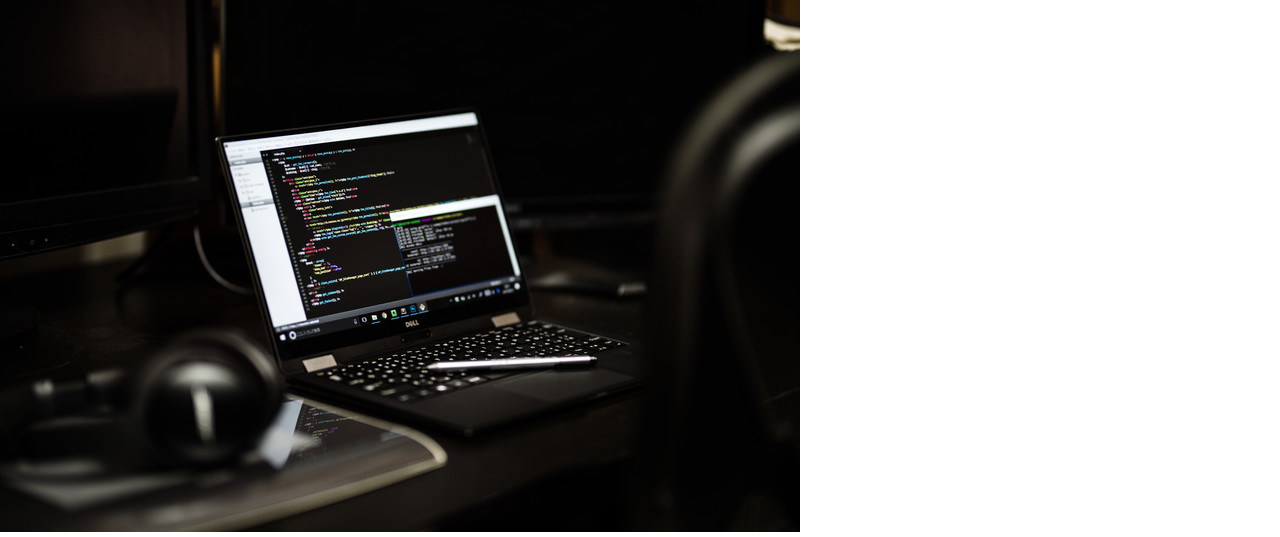
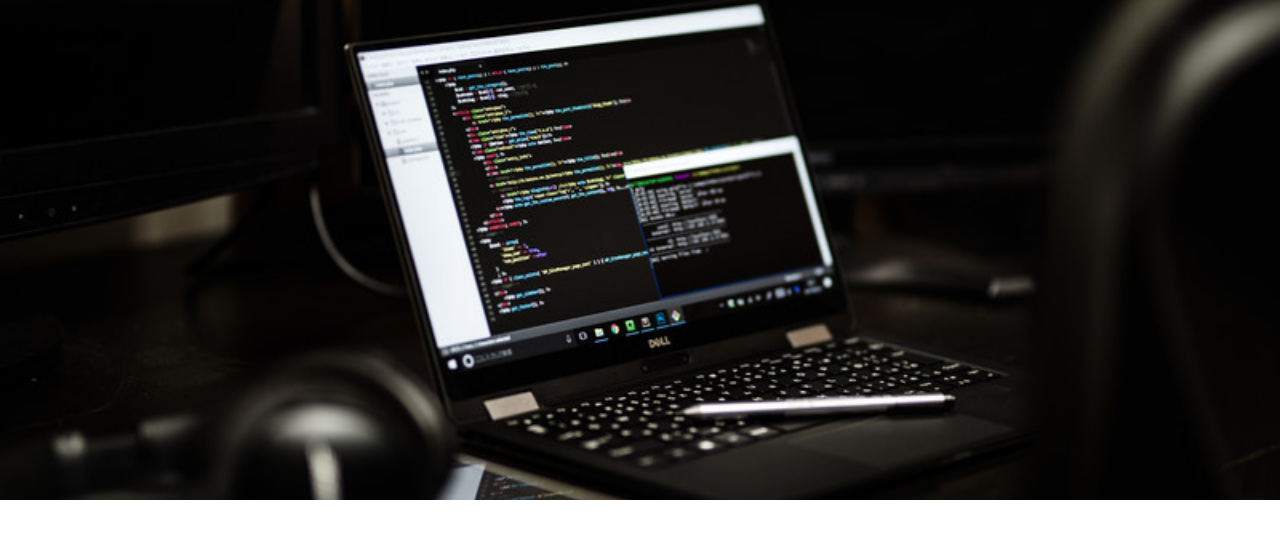
Before and after one commit to harariyo/responsive-site, a plain HTML site: page index.html in a window 1280 px wide. Shown: the top 537 px of the page. Drawn offline with nearby package versions, Linux system fonts and the light colour scheme.

Commit message:
update css&index

```diff
--- a/css/style.css
+++ b/css/style.css
@@ -28,10 +28,12 @@ p {
   line-height: 1.6;
 }
 
-.flexible-images {
-  vertical-align: bottom;
-  max-width: 100%;
-  height: auto;
+.image {
+  background-image: url("../images/img_company.jpg");
+  height: 500px;
+  width: 100%;
+  background-size: cover;
+  background-position: center center;
 }
 
 /* Align
@@ -134,4 +136,7 @@ footer {
   .container {
     flex-direction: column;
   }
+  .image {
+    height: 250px;
+  }
 }
--- a/index.html
+++ b/index.html
@@ -11,7 +11,7 @@
     </head>
     <body>
         <header>
-            <img  class="flexible-images" src="./images/img_company.jpg" alt="KOTONOHA-LAB" height="500">
+            <div class="image"></div>
         </header>
         <main>
             <section id="services">
```
